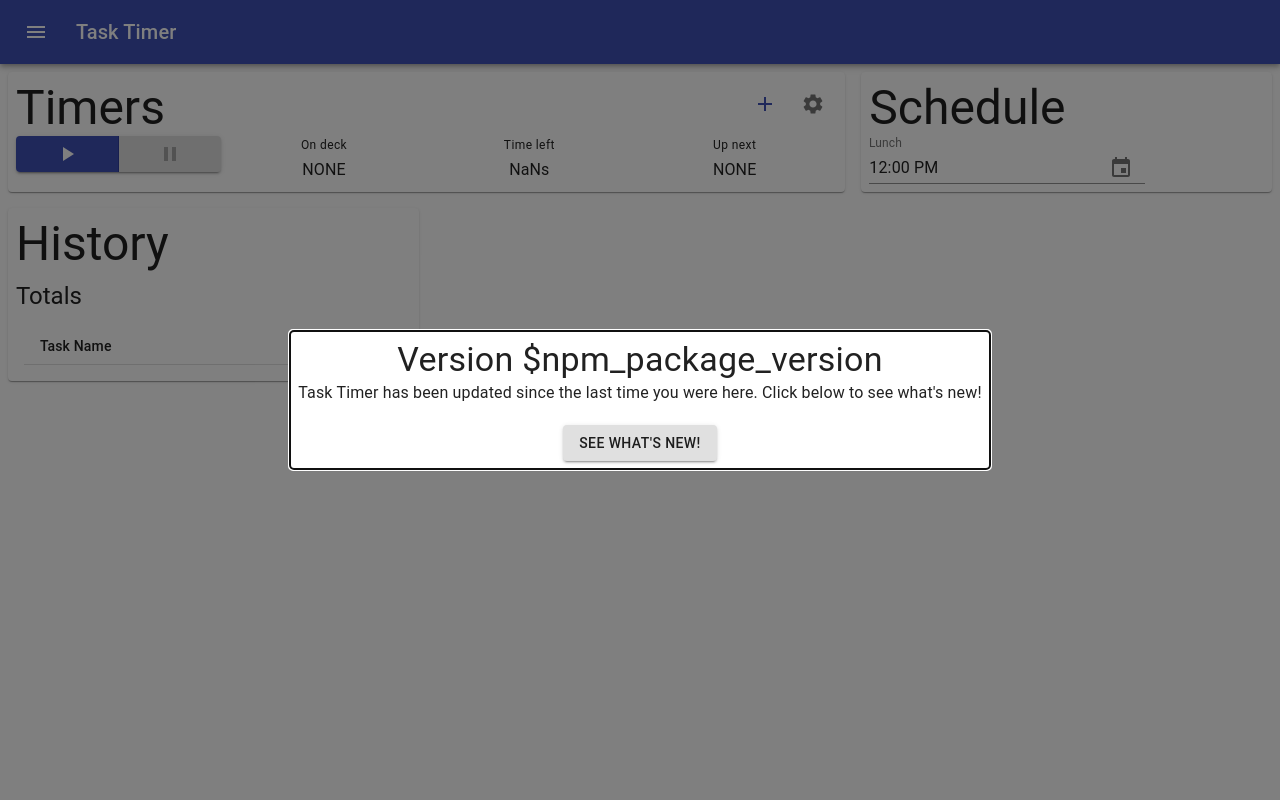
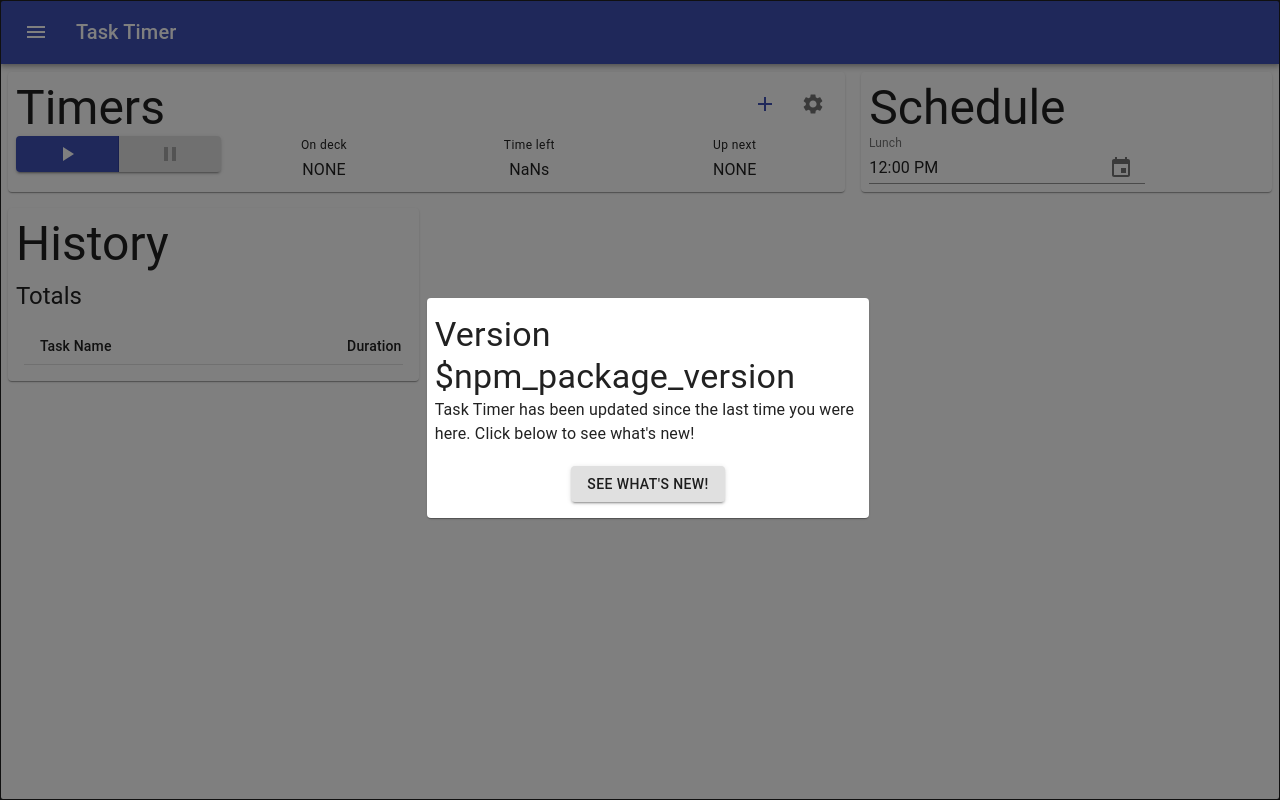
Before and after one commit to enigma0Z/task-timer, a React (Create React App) app: page / in a window 1280 px wide. Built offline with nearby package versions, Linux system fonts and the light colour scheme.

Commit message:
Custom flex modal for future usages

```diff
--- a/src/App.tsx
+++ b/src/App.tsx
@@ -31,6 +31,7 @@ import {
 } from '@material-ui/pickers';
 import { HistoryList } from './components/History';
 import { CountdownComponent } from './components/Countdown';
+import { FlexModal } from './components/FlexModal';
 
 const styles = (theme: Theme) => createStyles({
     root: {
@@ -79,7 +80,9 @@ const styles = (theme: Theme) => createStyles({
         alignItems: 'center',
         justifyContent: 'center',
         padding: 8,
-        border: 'none'
+        border: 'none',
+        width: '100%',
+        height: '100%'
     },
 
     statusStyle: {
@@ -176,17 +179,16 @@ const App = withStyles(styles)(class AppComponent extends Component<AppProps, Ap
         const classes = this.props.classes
         return (
             <div className={classes.root}>
-                <Modal
+                <FlexModal
                     open={this.state.whatsNewModalOpen}
-                    onClose={() => { this.setState({ whatsNewModalOpen: false }) }}
-                    closeAfterTransition
-                    className={classes.modal}
-                    BackdropComponent={Backdrop}
-                    BackdropProps={{
-                        timeout: 500,
+                    onClose={() => { console.log('App.tsx onClose()'); this.setState({ whatsNewModalOpen: false }) }}
+                    spacing={{
+                        top: { xs: 1, md: 2 },
+                        middle: { xs: 1, md: 1 },
+                        center: { xs: 5, md: 1 },
+                        bottom: { xs: 1, md: 2 },
                     }}
                 >
-                    <Fade in={this.state.whatsNewModalOpen}>
                     <Card className={classes.modal}>
                         <Grid container direction='column' alignItems='center' alignContent='center'>
                             <Grid item xs>
@@ -196,8 +198,7 @@ const App = withStyles(styles)(class AppComponent extends Component<AppProps, Ap
                                 <Typography variant='body1'>
                                     Task Timer has been updated since the last time you were here. Click below to
                                     see what's new!
-                                    </Typography>
-                                    <br />
+                                                    </Typography> <br />
                             </Grid>
                             <Grid item xs>
                                 <Button
@@ -211,8 +212,7 @@ const App = withStyles(styles)(class AppComponent extends Component<AppProps, Ap
                             </Grid>
                         </Grid>
                     </Card>
-                    </Fade>
-                </Modal>
+                </FlexModal>
                 <AppBar position="static">
                     <Toolbar>
                         <IconButton
--- /dev/null
+++ b/src/components/FlexModal.tsx
@@ -0,0 +1,102 @@
+import { Backdrop, Box, Fade, Modal, Theme } from "@material-ui/core"
+import { createStyles, WithStyles, withStyles } from "@material-ui/styles"
+import React from "react"
+import { Component } from "react"
+
+const styles = (theme: Theme) => createStyles({
+    container: { width: '100%', height: '100%' },
+});
+
+interface IFlexGridRow {
+    left: object | number,
+    center?: object | number,
+    right?: object | number
+}
+
+class FlexGridRow implements IFlexGridRow {
+    public row: IFlexGridRow
+
+    constructor(row: IFlexGridRow) {
+        this.row = row
+    }
+
+    public get left(): object | number { return this.row.left }
+    public get center(): object | number { return this.row.center ? this.row.center : this.row.left }
+    public get right(): object | number { return this.row.right ? this.row.right : this.row.left }
+}
+
+interface IFlexGrid {
+    top?: number | object
+    left?: number | object
+    bottom?: number | object
+    right?: number | object
+    middle?: number | object // Vertical
+    center?: number | object // Horizontal
+}
+
+class FlexGrid implements IFlexGrid {
+    grid: IFlexGrid
+
+    constructor(grid?: IFlexGrid) {
+        if (grid) {
+            this.grid = grid
+        } else {
+            this.grid = { top: 1 }
+        }
+    }
+
+    public get top(): number | object { return this.grid.top ? this.grid.top : 1 }
+    public get left(): number | object { return this.grid.left ? this.grid.left : 1 }
+    public get bottom(): number | object { return this.grid.bottom ? this.grid.bottom : 1 }
+    public get right(): number | object { return this.grid.right ? this.grid.right : 1 }
+    public get middle(): number | object { return this.grid.middle ? this.grid.middle : 1 }
+    public get center(): number | object { return this.grid.center ? this.grid.center : 1 }
+}
+
+interface FlexModalProps extends WithStyles<typeof styles> {
+    open: boolean
+    onClose: () => void
+    spacing?: IFlexGrid
+};
+
+interface FlexModalState { };
+
+export const FlexModal = withStyles(styles)(class FlexModalInternal extends Component<FlexModalProps, FlexModalState> {
+    private spacing: FlexGrid
+
+    constructor(props: FlexModalProps) {
+        super(props)
+        this.spacing = new FlexGrid(props.spacing)
+    }
+
+    render() {
+        const classes = this.props.classes;
+        return (
+            <Modal
+                open={this.props.open}
+                onClose={this.props.onClose}
+                closeAfterTransition
+                BackdropComponent={Backdrop}
+                BackdropProps={{
+                    timeout: 500,
+                }}
+            >
+                <Fade in={this.props.open}>
+                    <Box display='flex' flexDirection='column' className={classes.container}>
+                        <Box flex={this.spacing.top} onClick={this.props.onClose} />
+                        <Box flex={this.spacing.middle}>
+                            <Box display='flex' flexDirection='row' className={classes.container}>
+                                <Box flex={this.spacing.left} onClick={this.props.onClose} />
+                                <Box flex={this.spacing.center}>
+                                    {this.props.children}
+                                </Box>
+                                <Box flex={this.spacing.right} onClick={this.props.onClose} />
+                            </Box>
+                        </Box>
+                        <Box flex={this.spacing.bottom} onClick={this.props.onClose} />
+                    </Box>
+                </Fade>
+            </Modal>
+        )
+    }
+});
```
Also changed, not shown: 1 other file (tests, documents, lock files or other folders). Lines whose indentation alone changed are shown as unchanged.
